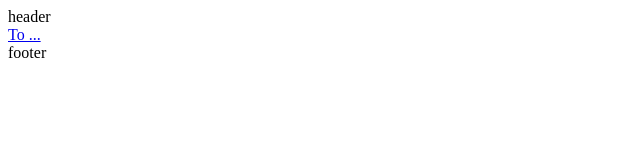
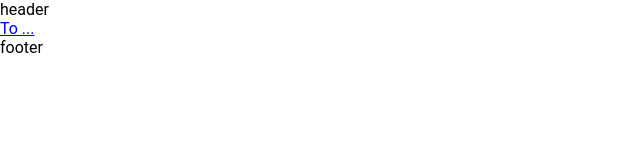
Before and after one commit to zeallot/starter-react-template, a React (Create React App) app: page / in a window 1280 px wide. Shown: the top 160 px of the page, without its empty margins (0-640 px from the left). Built offline with nearby package versions, Linux system fonts and the light colour scheme.

Commit message:
add emotion and GlobalStyles.jsx

```diff
--- a/src/App/App.jsx
+++ b/src/App/App.jsx
@@ -4,10 +4,12 @@ import Footer from './components/Footer';
 import Header from './components/Header';
 import Main from './components/Main/Main';
 import Routes from './Routes';
+import GlobalStyles from '../shared/GlobalStyles';
 
 function App() {
   return (
     <div className="App">
+      <GlobalStyles />
       <Header />
       <BrowserRouter>
         <Main>
--- /dev/null
+++ b/src/shared/GlobalStyles.jsx
@@ -0,0 +1,23 @@
+import React from 'react';
+import { Global, css } from '@emotion/core';
+import { fontFamily, fontSize } from './variables';
+
+const styles = css`
+  html {
+    text-rendering: optimizeLegibility;
+  }
+
+  body {
+    margin: 0;
+    font-size: ${fontSize};
+    font-family: ${fontFamily};
+  }
+`;
+
+const GlobalStyle = () => (
+  <Global
+    styles={styles}
+  />
+);
+
+export default GlobalStyle;
--- /dev/null
+++ b/src/shared/variables.jsx
@@ -0,0 +1,2 @@
+export const fontSize = '16px';
+export const fontFamily = 'Roboto';
```
Also changed, not shown: package.json (+23 -4 lines), src/shared/colors.jsx (added), 1 other file (tests, documents, lock files or other folders).
